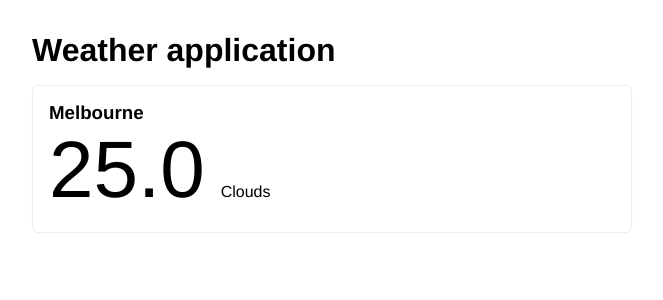
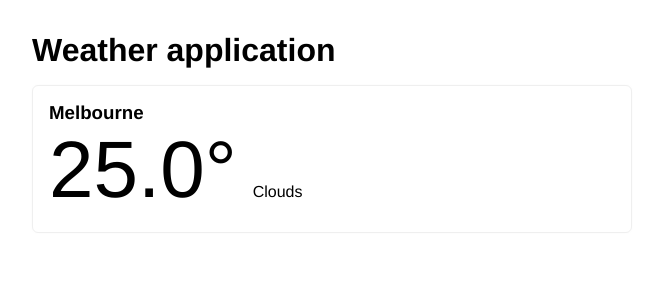
Before and after one commit to abruzzi/tdd-weather, a React (Create React App) app: page / in a window 1280 px wide. Shown: the top 300 px of the page, without its empty margins (308-971 px from the left). Built offline with nearby package versions, Linux system fonts and the light colour scheme.

Commit message:
degree symbol

```diff
--- a/src/WeatherCard.tsx
+++ b/src/WeatherCard.tsx
@@ -13,7 +13,7 @@ export const WeatherCard = ({
     <div className="weather-container">
       <h3>{city}</h3>
       <div className="details">
-        <span className="temperature">{temperature ? temperature.toFixed(1) : "N/A"}</span>
+        <span className="temperature">{temperature ? temperature.toFixed(1) : "N/A"}&#176;</span>
         <span className="weather">{weather}</span>
       </div>
     </div>
```
